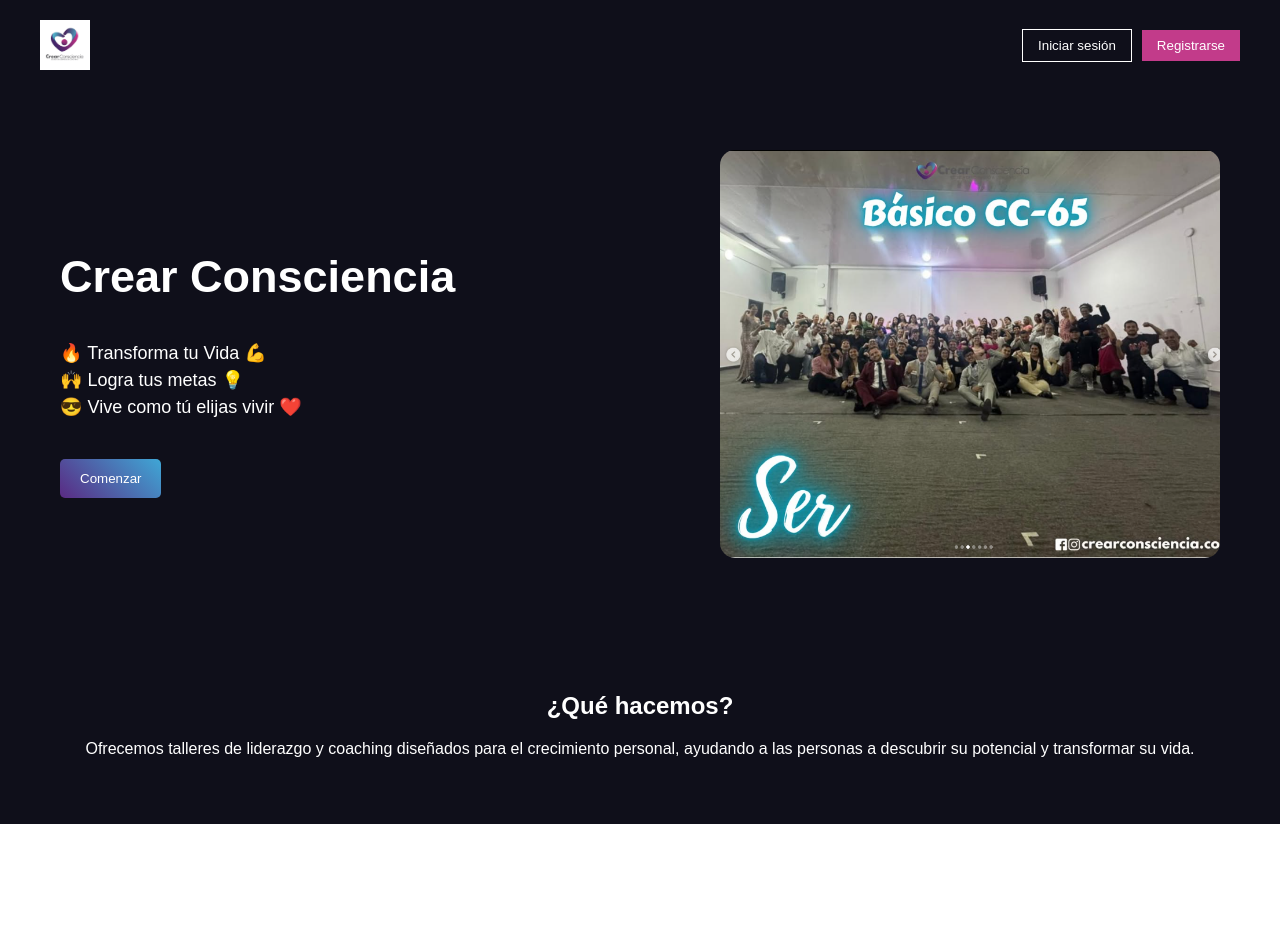
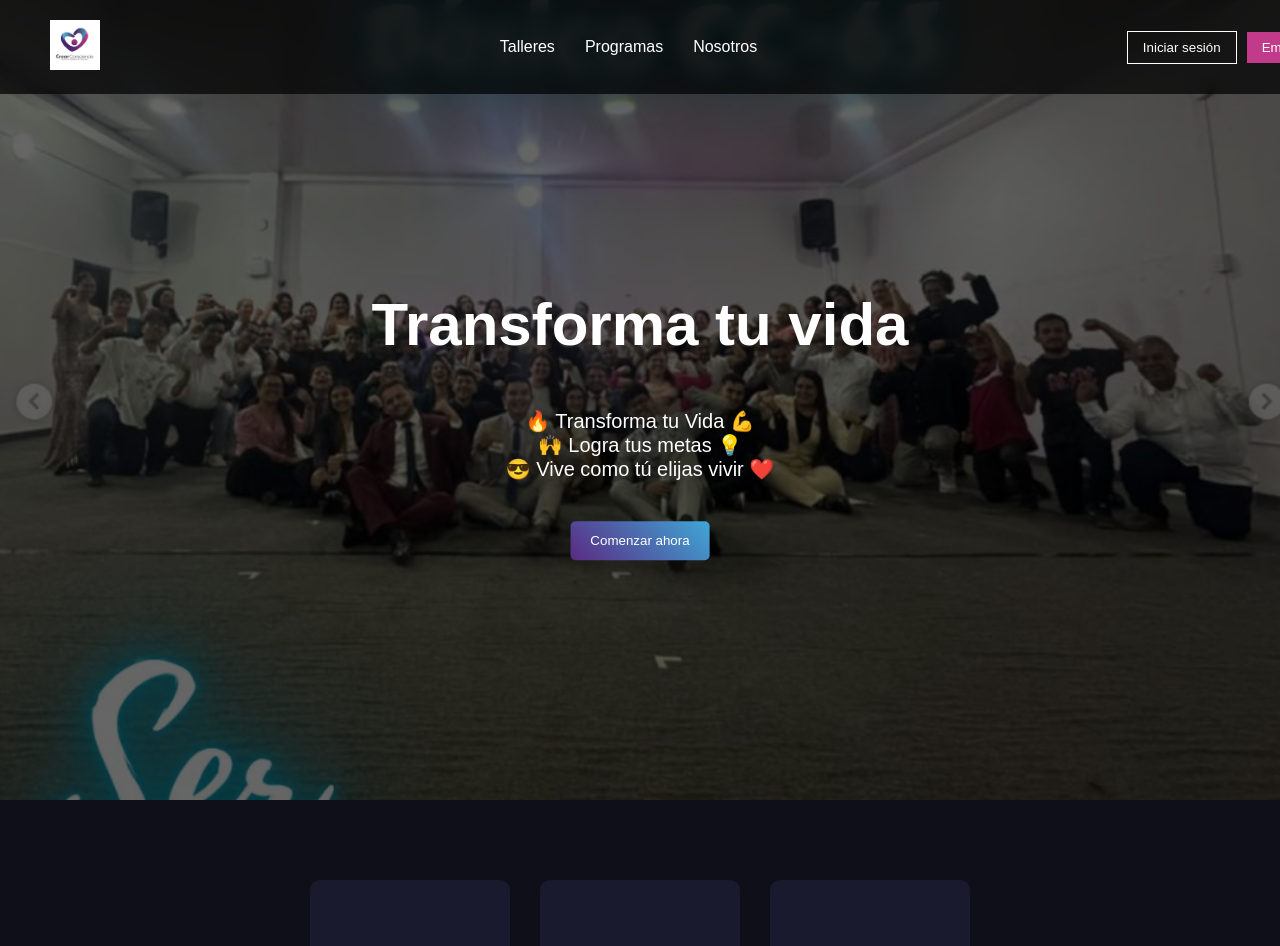
Before and after one commit to LuisCruz11/lidera360-frontend, a React (Vite) app: page / in a window 1280 px wide. Shown: the top 946 px of the page. Before the commit the page ends 824 px from the top, so only its background shows below. Built offline with nearby package versions, Linux system fonts and the light colour scheme.

Commit message:
landing interactiva

```diff
--- a/src/pages/Home.jsx
+++ b/src/pages/Home.jsx
@@ -1,47 +1,46 @@
 import "../styles/home.css";
-
+import logo from "../assets/images/logo.png";
 import Talleres from "../assets/images/Talleres.png";
-import logo from "../assets/images/logo.png";
 
 function Home() {
   return (
     <div className="home">
+      <nav className="navbar">
+        <div className="logo-container">
+          <img src={logo} alt="logo" className="logo" />
+        </div>
 
-      <nav className="navbar">
-        <img src={logo} alt="logo" className="logo" />
+        <ul className="menu">
+          <li>Talleres</li>
+          <li>Programas</li>
+          <li>Nosotros</li>
+        </ul>
 
         <div className="nav-buttons">
           <button className="btn-login">Iniciar sesión</button>
-          <button className="btn-register">Registrarse</button>
+          <button className="btn-register">Empezar</button>
         </div>
       </nav>
 
       <section className="hero">
-        <div className="hero-text">
-          <h1>Crear Consciencia</h1>
+        <img src={Talleres} className="hero-bg" />
 
+        <div className="hero-overlay">
+          <h1>Transforma tu vida</h1>
           <p>
             🔥 Transforma tu Vida 💪 <br />
             🙌 Logra tus metas 💡 <br />
             😎 Vive como tú elijas vivir ❤️
           </p>
-
-          <button className="btn-primary">Comenzar</button>
-        </div>
-
-        <div className="hero-image">
-          <img src={Talleres} alt="taller liderazgo" />
+          <button className="btn-primary">Comenzar ahora</button>
         </div>
       </section>
 
-      <section className="info">
-        <h2>¿Qué hacemos?</h2>
-        <p>
-          Ofrecemos talleres de liderazgo y coaching diseñados para el crecimiento personal,
-          ayudando a las personas a descubrir su potencial y transformar su vida.
-        </p>
+      <section className="cards">
+        <div className="card">Liderazgo</div>
+        <div className="card">Coaching</div>
+        <div className="card">Transformación</div>
       </section>
-
     </div>
   );
 }
--- a/src/styles/home.css
+++ b/src/styles/home.css
@@ -12,11 +12,31 @@ body {
   display: flex;
   justify-content: space-between;
   align-items: center;
-  padding: 20px 40px;
+  padding: 20px 50px;
+  background: rgba(0, 0, 0, 0.7);
+  backdrop-filter: blur(10px);
+  position: fixed;
+  width: 100%;
+  z-index: 10;
 }
 
 .logo {
   height: 50px;
+}
+
+.menu {
+  display: flex;
+  list-style: none;
+  gap: 30px;
+}
+
+.menu li {
+  cursor: pointer;
+  transition: 0.3s;
+}
+
+.menu li:hover {
+  color: #C23B8A;
 }
 
 .nav-buttons button {
@@ -39,25 +59,33 @@ body {
   cursor: pointer;
 }
 
-/* HERO */
 .hero {
-  display: flex;
-  align-items: center;
-  justify-content: space-between;
-  padding: 60px;
+  position: relative;
+  height: 100vh;
+  overflow: hidden;
 }
 
-.hero-text {
-  max-width: 500px;
+.hero-bg {
+  width: 100%;
+  height: 100%;
+  object-fit: cover;
+  filter: brightness(0.4);
 }
 
-.hero-text h1 {
-  font-size: 45px;
+.hero-overlay {
+  position: absolute;
+  top: 50%;
+  left: 50%;
+  transform: translate(-50%, -50%);
+  text-align: center;
 }
 
-.hero-text p {
-  font-size: 18px;
-  line-height: 1.5;
+.hero-overlay h1 {
+  font-size: 60px;
+}
+
+.hero-overlay p {
+  font-size: 20px;
 }
 
 .btn-primary {
@@ -70,12 +98,26 @@ body {
   border-radius: 5px;
 }
 
-.hero-image img {
-  width: 500px;
-  border-radius: 15px;
+.cards {
+  display: flex;
+  justify-content: center;
+  gap: 30px;
+  padding: 80px;
 }
 
-.info {
-  text-align: center;
-  padding: 50px;
+.card {
+  width: 200px;
+  height: 150px;
+  background: #1a1a2e;
+  display: flex;
+  align-items: center;
+  justify-content: center;
+  border-radius: 10px;
+  transition: 0.3s;
+  cursor: pointer;
 }
+
+.card:hover {
+  transform: scale(1.1);
+  background: linear-gradient(45deg, #5A2A83, #C23B8A);
+}
```
